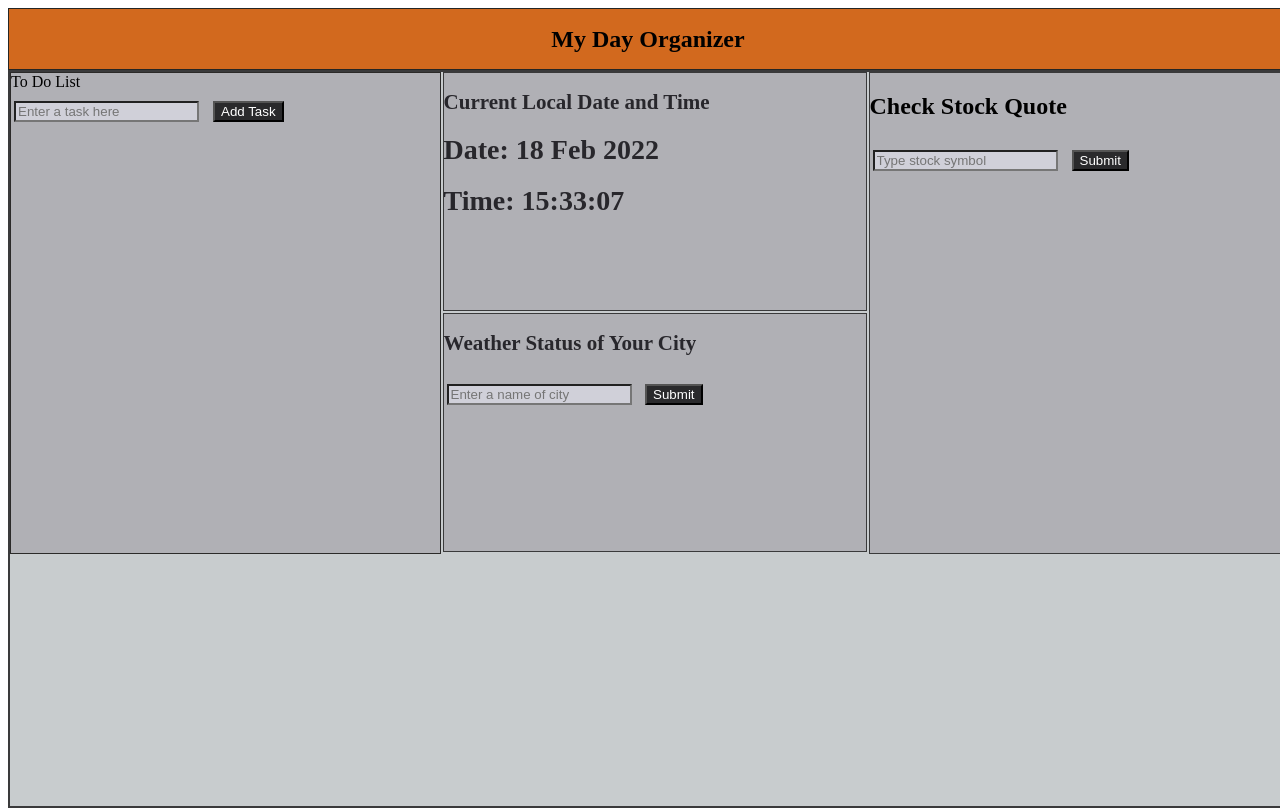
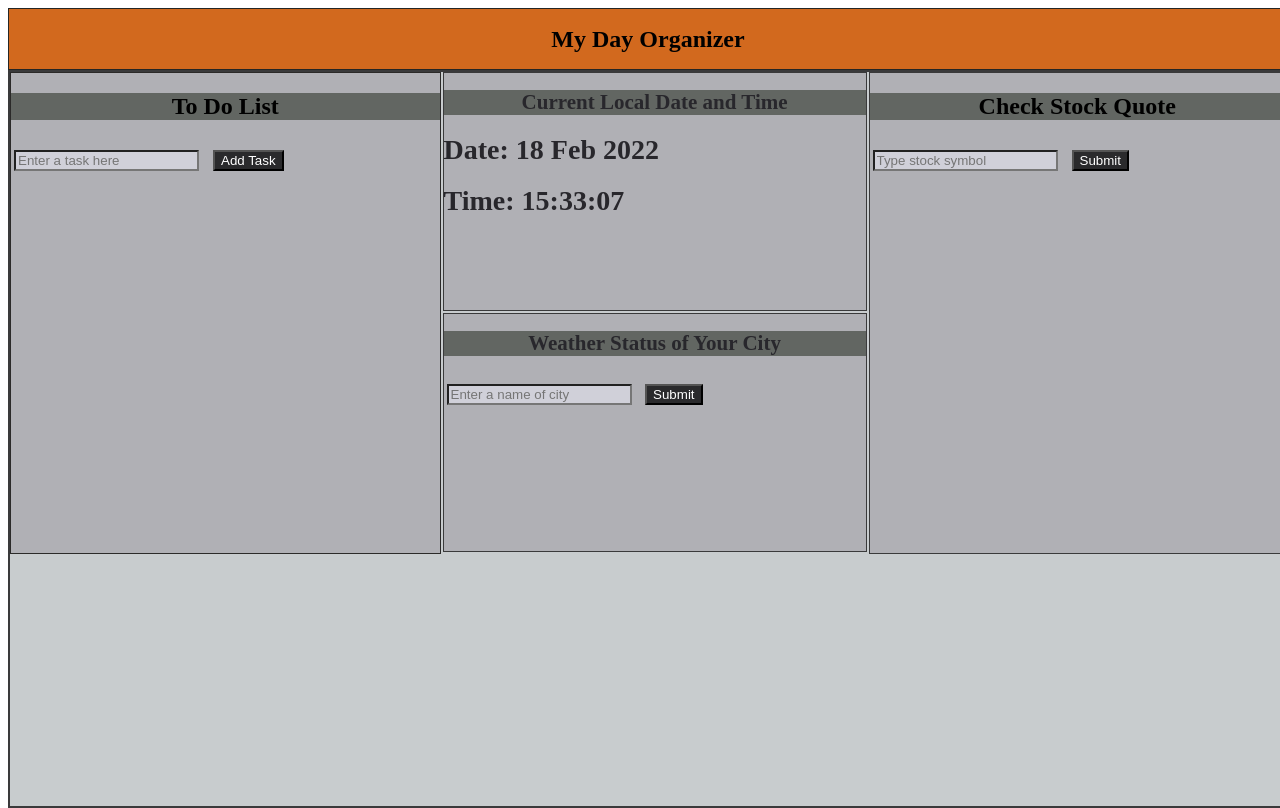
Before and after one commit to loktama21/Frontend-Project, a plain HTML site: page index.html in a window 1280 px wide. Drawn offline with Linux system fonts and the light colour scheme.

Commit message:
add style

```diff
--- a/index.html
+++ b/index.html
@@ -17,7 +17,8 @@
         <div id="column">
             <!-- Col 1 start-->
             <div id="col1">
-                <label for="todo" id="todo">To Do List</label>
+                <!-- <label for="todo" id="todo">To Do List</label> -->
+                <h2 id="todo">To Do List</h2>
                 <!-- <h2>To Do List</h2> -->
                 <div class="container">
                     <input type="text" id="inputField" placeholder="Enter a task here">
--- a/styles.css
+++ b/styles.css
@@ -76,3 +76,8 @@ body,html {
             background-color: rgb(176, 176, 181);
             height: 60vh;
         }
+
+        h2 {
+            background-color: #626662;
+            text-align: center;
+        }
```
